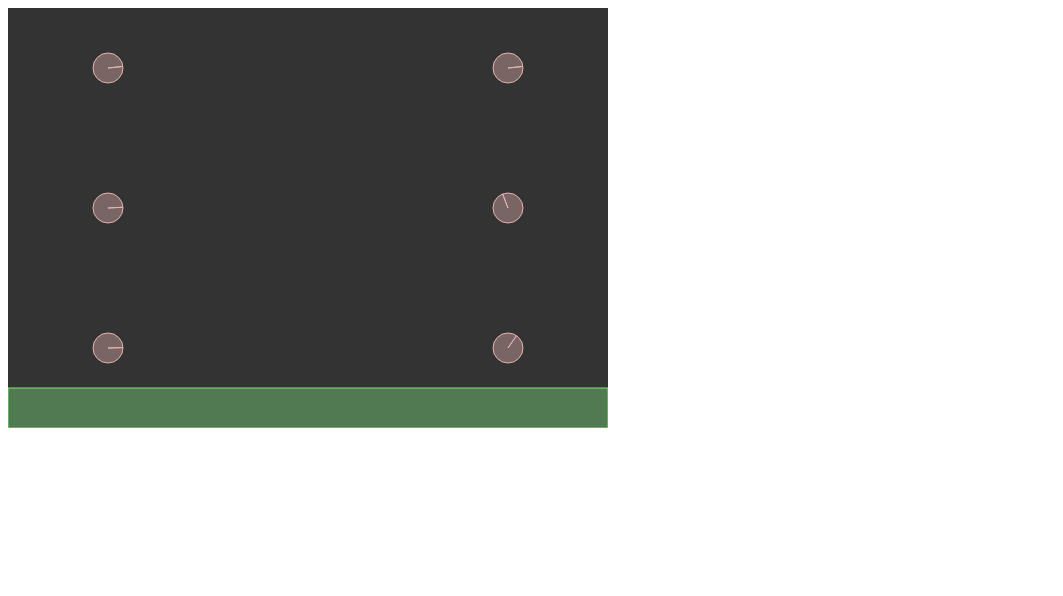
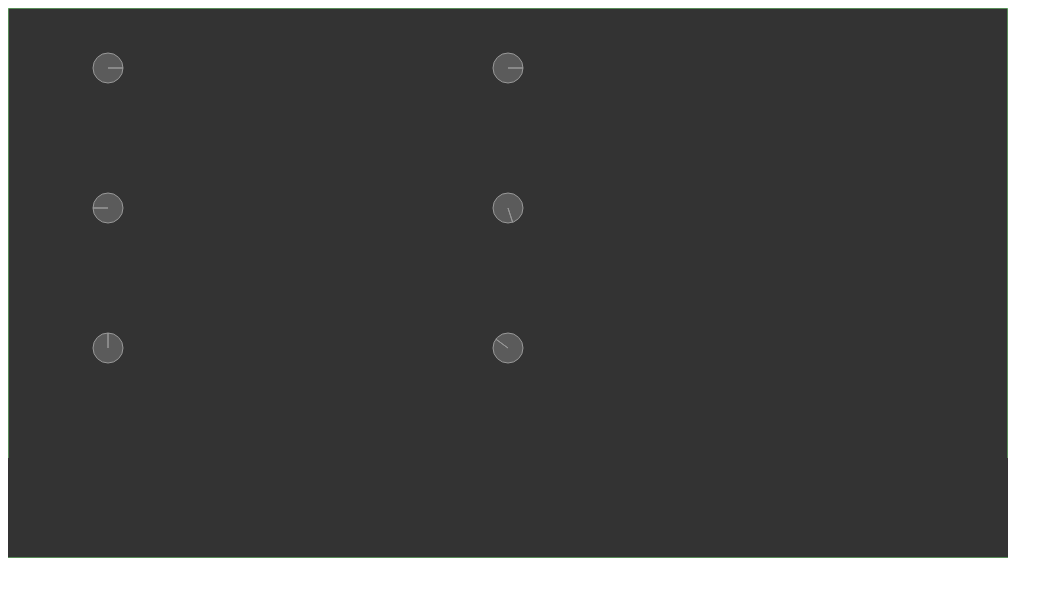
Before and after one commit to BrentVanZant1999/Box2dWebFun, a plain HTML site: page index.html in a window 1280 px wide. Shown: the whole page, without its empty margins (0-1063 px from the left). Drawn offline with Linux system fonts and the light colour scheme.

Commit message:
Made room bound's. Added in smooth force based movement

```diff
--- a/app.js
+++ b/app.js
@@ -14,24 +14,40 @@
 
 
 		var world = new b2World(new b2Vec2(0,0), true);
-
      //circle
 		var orbDef = new b2BodyDef;
 		orbDef.type = b2Body.b2_dynamicBody;
 		orbDef.position.Set(4,8);
 		orbDef.userData = 'orb';
 
+		var postDef = new b2BodyDef;
+		postDef.type = b2Body.b2_kinematicBody;
+        postDef.userData = 'ball';
+
+		var postFix = new b2FixtureDef;
+		postFix.density =0.001;
+		postFix.shape = new b2CircleShape(5);
+        postFix.userData = 'ball';
+
 		var blueOrb = new b2FixtureDef;
-		blueOrb.density = 12.0;
-		blueOrb.friction = 0;
+		blueOrb.density =0.001;
+		blueOrb.friction = 0.2;
+		blueOrb.restitution = .4;
+		blueOrb.shape = new b2CircleShape(15);
+        blueOrb.userData = 'holding';
+
+
+		var blueOrb = new b2FixtureDef;
+		blueOrb.density =0.001;
+		blueOrb.friction = 0.2;
 		blueOrb.restitution = .4;
 		blueOrb.shape = new b2CircleShape(15);
         blueOrb.userData = 'holding';
 
 		var redOrb = new b2FixtureDef;
-		redOrb.density = 12.0;
-		redOrb.friction = 0;
-		redOrb.restitution = .4;
+		redOrb.density = 0.001;
+		redOrb.friction = 0.2;
+		redOrb.restitution = .8;
 		redOrb.shape = new b2CircleShape(15);
         redOrb.userData = 'holding';
 
@@ -44,42 +60,61 @@
 		var blueOrb3 = world.CreateBody(orbDef);
 		blueOrb3.CreateFixture(blueOrb);
 
+
 		var redOrb1 = world.CreateBody(orbDef);
 		redOrb1.CreateFixture(redOrb);
+
 
 		var redOrb2 = world.CreateBody(orbDef);
 		redOrb2.CreateFixture(redOrb);
 
+
 		var redOrb3 = world.CreateBody(orbDef);
 		redOrb3.CreateFixture(redOrb);
 
-      //Setting angular velocity to  360 degrees per second and Setting initial position to  x = 2 and y = 3 and Initial Angle to 20 degrees anticlockwise
-     blueOrb1.SetAngularVelocity(Math.PI*2);
-	 blueOrb2.SetAngularVelocity(Math.PI*1);
-	 blueOrb3.SetAngularVelocity(Math.PI*0.5);
 
-     blueOrb1.SetPositionAndAngle(new b2Vec2(100, 60),0);
+	 //set the positions
+
+	 blueOrb1.SetPositionAndAngle(new b2Vec2(100, 60),0);
 	 blueOrb2.SetPositionAndAngle(new b2Vec2(100, 200),Math.PI*1);
 	 blueOrb3.SetPositionAndAngle(new b2Vec2(100, 340),Math.PI*1.5);
-
-	 redOrb1.SetAngularVelocity(Math.PI*2);
-	 redOrb2.SetAngularVelocity(Math.PI*1);
-	 redOrb3.SetAngularVelocity(Math.PI*0.5);
 
 	 redOrb1.SetPositionAndAngle(new b2Vec2(500, 60),0);
 	 redOrb2.SetPositionAndAngle(new b2Vec2(500, 200),Math.PI*0.4);
 	 redOrb3.SetPositionAndAngle(new b2Vec2(500, 340),Math.PI*1.2);
-     // Ground
+
+	 // Ground
      var boundryDef = new b2BodyDef;
      boundryDef.type = b2Body.b2_staticBody;
-     boundryDef.position.Set(300,400);
 
-     var fd = new b2FixtureDef;
-     fd.shape = new b2PolygonShape;
-     fd.shape.SetAsBox(300,20);
+	 var boundryDefSide = new b2BodyDef;
+     boundryDefSide.type = b2Body.b2_staticBody;
 
-     var holder = world.CreateBody(boundryDef);
-     holder.CreateFixture(fd);
+     var bound = new b2FixtureDef;
+     bound.shape = new b2PolygonShape;
+     bound.shape.SetAsBox(500,5);
+
+
+     var boundSide = new b2FixtureDef;
+     boundSide.shape = new b2PolygonShape;
+     boundSide.shape.SetAsBox(5,225);
+
+     var botBound = world.CreateBody(boundryDef);
+     botBound.CreateFixture(bound);
+	 botBound.SetPositionAndAngle(new b2Vec2(500, 555),0);
+
+	 var topBound = world.CreateBody(boundryDef);
+     topBound.CreateFixture(bound);
+	 topBound.SetPositionAndAngle(new b2Vec2(500, -5),0);
+
+	 var leftBound = world.CreateBody(boundryDefSide);
+     leftBound.CreateFixture(boundSide);
+	 leftBound.SetPositionAndAngle(new b2Vec2(-5, 225),0);
+
+	 var rightBound = world.CreateBody(boundryDefSide);
+     rightBound.CreateFixture(boundSide);
+	 rightBound.SetPositionAndAngle(new b2Vec2(1005, 225),0);
+
 
      var debugDraw = new b2DebugDraw();
      debugDraw.SetSprite ( document.getElementById ("canvas").getContext ("2d"));
@@ -89,11 +124,58 @@
      debugDraw.SetFlags(b2DebugDraw.e_shapeBit | b2DebugDraw.e_jointBit);
      world.SetDebugDraw(debugDraw);
 
-     window.setInterval(update,1000/60);
+   var c=1;
+   var mapKeys = [];
+   window.addEventListener("keydown", function (e) {
+		mapKeys[e.keyCode] = true;
+	});
+   window.addEventListener("keyup", function (e) {
+		mapKeys[e.keyCode] = false;
+	});
 
-     function update() {
+//force
+	function impulseRight(c) {
+		if(c==1)   {
+			redOrb1.ApplyForce(new b2Vec2(100,0), redOrb1.GetWorldCenter(new b2Vec2(-15,0)));
+		}
+	}
+	function impulseLeft(c) {
+		if(c==1)   {
+			redOrb1.ApplyForce(new b2Vec2(-100,0), redOrb1.GetWorldCenter(new b2Vec2(15,0)));
+		}
+	}
+	function impulseTop(c) {
+		if(c==1)   {
+			redOrb1.ApplyForce(new b2Vec2(0,-100), redOrb1.GetWorldCenter(new b2Vec2(0,15)));
+		}
+	}
+	function impulseBot(c) {
+		if(c==1)   {
+			redOrb1.ApplyForce(new b2Vec2(0,100), redOrb1.GetWorldCenter(new b2Vec2(0,-15)));
+		}
+	}
+	function checkKey() {
+
+    if (mapKeys[87]) { //w
+		impulseTop(1);
+    }
+    if (mapKeys[83]) { //s
+        impulseBot(1);
+    }
+    if (mapKeys[65]) {
+       impulseLeft(1);
+    }
+    if (mapKeys[68]) {
+        impulseRight(1);
+    }
+	}
+
+	window.setInterval(update,1000/60);
+
+    function update() {
+		 checkKey();
          world.Step(1 / 60, 10, 10);
          world.DrawDebugData();
          world.ClearForces();
      };
-		  }
+}
--- a/index.html
+++ b/index.html
@@ -17,7 +17,7 @@
 
 <!--Main layout-->
 <main>
-<canvas id="canvas" width="600px" height="420px" style="background-color:#333333;"></canvas>
+<canvas id="canvas" width="1000px" height="550px" style="background-color:#333333;"></canvas>
 </main>
 <!--Main layout-->
 
```
